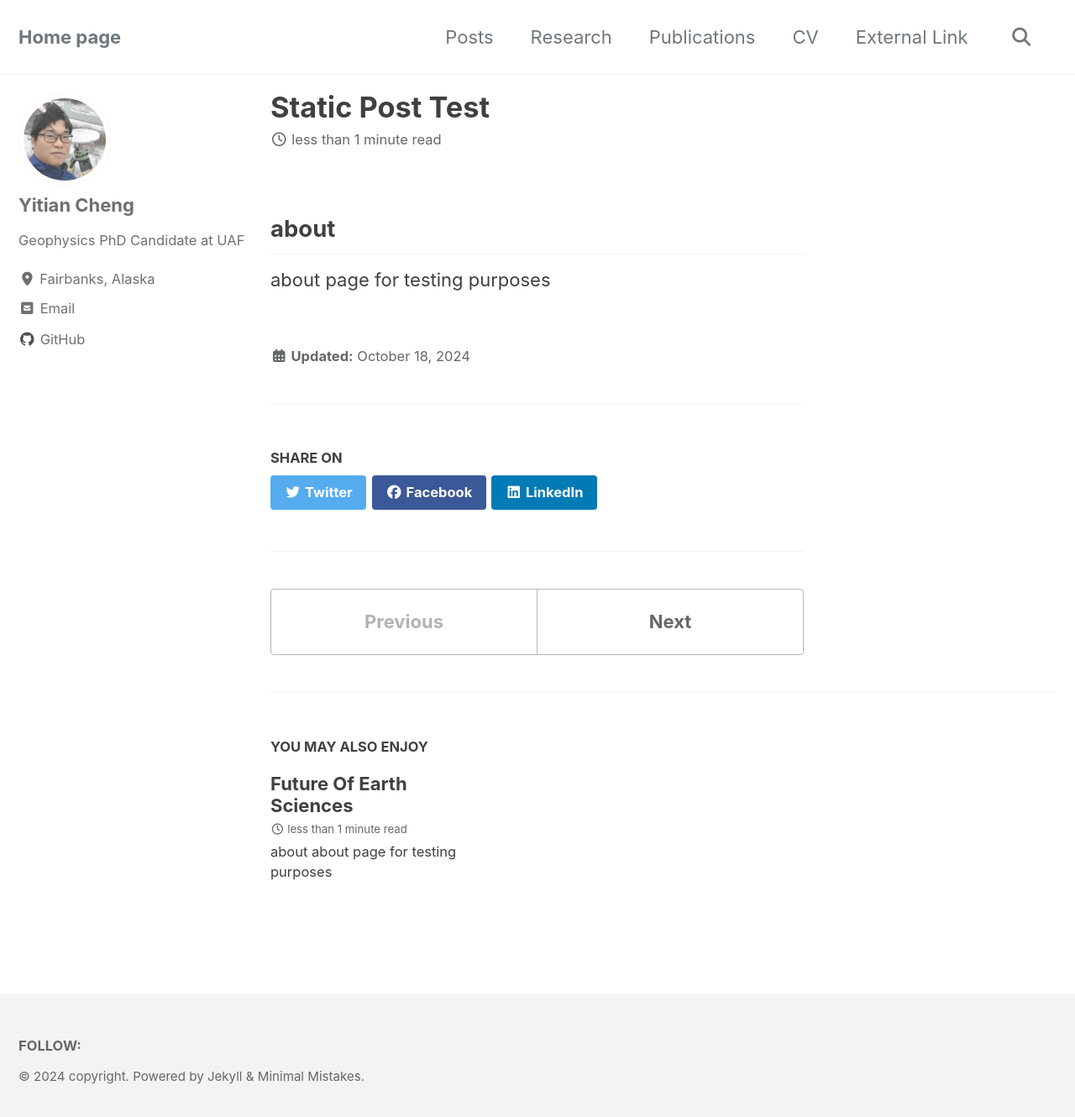
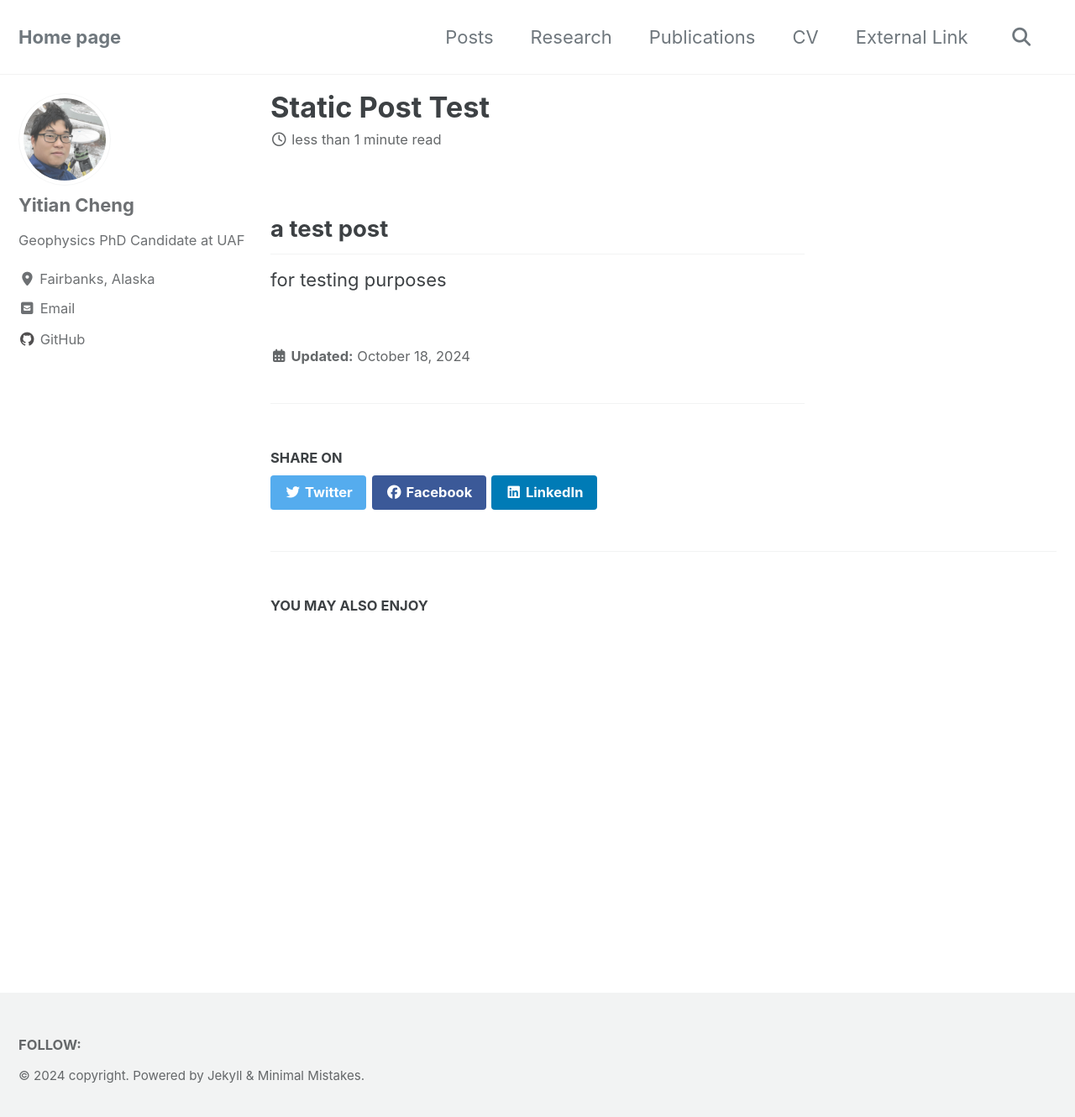
Before and after one commit to yitianch/yitianch.github.io, a Jekyll site: the page built from docs/_posts/2024-10-18-static-post-test.md, in a window 1280 px wide and 1337 px high. Shown: the top 1330 px of the window at 84% size. Built offline with Jekyll 4.4.1, drawn with Linux system fonts in a browser that asks for light colours; cached includes are drawn as plain includes.

Commit message:
remove posts

```diff
--- a/docs/_pages/cv.md
+++ b/docs/_pages/cv.md
@@ -4,5 +4,5 @@ title: "CV"
 permalink: /_pages/cv/
 ---
 
-## about
-about page for testing purposes
+## CV
+This will be added soon.
--- a/docs/_pages/publications.md
+++ b/docs/_pages/publications.md
@@ -4,5 +4,5 @@ title: "Publications"
 permalink: /_pages/publications/
 ---
 
-## about
-about page for testing purposes
+## Publications
+This will be added soon.
--- a/docs/_pages/research.md
+++ b/docs/_pages/research.md
@@ -4,5 +4,5 @@ title: "Research"
 permalink: /_pages/research/
 ---
 
-## about
-about page for testing purposes
+## Research
+This will be added.
--- a/docs/_posts/2024-10-18-static-post-test.md
+++ b/docs/_posts/2024-10-18-static-post-test.md
@@ -1,2 +1,2 @@
-## about
-about page for testing purposes
+## a test post
+for testing purposes
--- a/docs/_posts/2024-10-19-future-of-earth-sciences.md
+++ /dev/null
@@ -1,2 +0,0 @@
-## about
-about page for testing purposes
```
